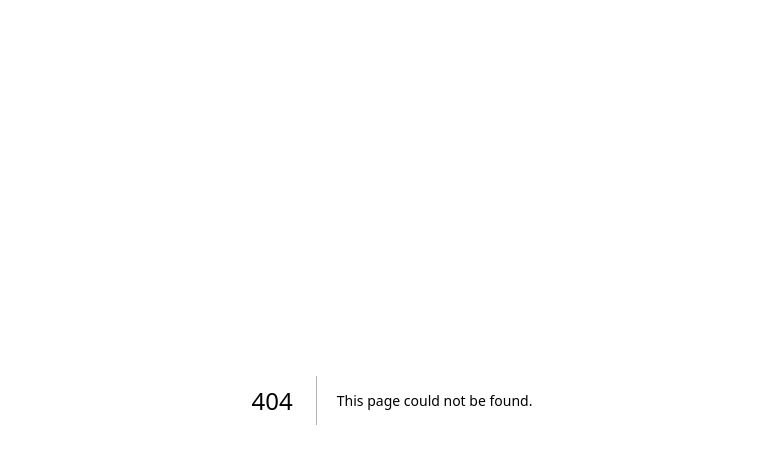
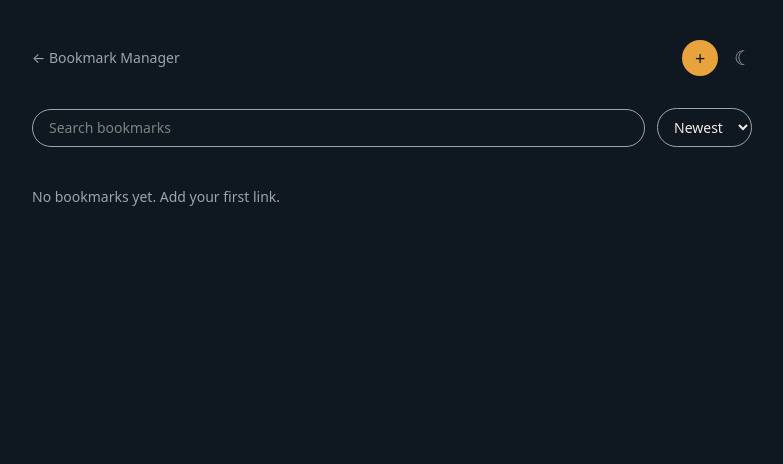
Before and after one commit to davidtiger3622/bookmark_manager, a Next.js app: page /bookmarks in a window 1280 px wide. Before the commit this address had no page. Shown: the top 464 px of the page, without its empty margins (248-1031 px from the left). Built offline with nearby package versions, Linux system fonts and the light colour scheme.

Commit message:
feat: add bookmark storage, grid, search and bookmarks page

```diff
--- /dev/null
+++ b/src/app/bookmarks/page.tsx
@@ -0,0 +1,56 @@
+"use client";
+
+import { useEffect, useMemo, useState } from "react";
+import Link from "next/link";
+import { Bookmark, getBookmarks, addBookmark, toggleFavorite } from "@/lib/storage";
+import { normalizeUrl } from "@/lib/favicon";
+import SearchBar from "@/components/SearchBar";
+import BookmarkGrid from "@/components/BookmarkGrid";
+import AddBookmarkModal from "@/components/AddBookmarkModal";
+import ThemeToggle from "@/components/ThemeToggle";
+
+export default function BookmarksPage() {
+  const [bookmarks, setBookmarks] = useState<Bookmark[]>([]);
+  const [query, setQuery] = useState("");
+  const [sort, setSort] = useState<"date" | "alpha">("date");
+  const [showModal, setShowModal] = useState(false);
+
+  useEffect(() => {
+    setBookmarks(getBookmarks());
+  }, []);
+
+  function handleAdd(name: string, url: string) {
+    setBookmarks(addBookmark(name, normalizeUrl(url)));
+  }
+
+  function handleToggleFavorite(id: string) {
+    setBookmarks(toggleFavorite(id));
+  }
+
+  const filtered = useMemo(() => {
+    const q = query.toLowerCase();
+    const list = bookmarks.filter(
+      (b) => b.name.toLowerCase().includes(q) || b.url.toLowerCase().includes(q)
+    );
+    return [...list].sort((a, b) =>
+      sort === "alpha" ? a.name.localeCompare(b.name) : b.createdAt - a.createdAt
+    );
+  }, [bookmarks, query, sort]);
+
+  return (
+    <main className="mx-auto max-w-3xl px-6 py-10">
+      <div className="flex items-center justify-between">
+        <Link href="/" className="text-sm text-[var(--text-dim)]">&larr; Bookmark Manager</Link>
+        <div className="flex items-center gap-4">
+          <button onClick={() => setShowModal(true)} aria-label="Add bookmark" className="flex h-9 w-9 items-center justify-center rounded-full bg-[var(--accent)] text-lg text-[var(--bg)]">+</button>
+          <ThemeToggle />
+        </div>
+      </div>
+      <div className="mt-8">
+        <SearchBar value={query} onChange={setQuery} sort={sort} onSortChange={setSort} />
+      </div>
+      <BookmarkGrid bookmarks={filtered} onToggleFavorite={handleToggleFavorite} />
+      {showModal && <AddBookmarkModal onAdd={handleAdd} onClose={() => setShowModal(false)} />}
+    </main>
+  );
+}
--- /dev/null
+++ b/src/components/AddBookmarkModal.tsx
@@ -0,0 +1,34 @@
+"use client";
+
+import { useState } from "react";
+
+type Props = {
+  onAdd: (name: string, url: string) => void;
+  onClose: () => void;
+};
+
+export default function AddBookmarkModal({ onAdd, onClose }: Props) {
+  const [name, setName] = useState("");
+  const [url, setUrl] = useState("");
+
+  function handleSubmit(e: React.FormEvent) {
+    e.preventDefault();
+    if (!name.trim() || !url.trim()) return;
+    onAdd(name.trim(), url.trim());
+    onClose();
+  }
+
+  return (
+    <div className="fixed inset-0 z-50 flex items-center justify-center bg-black/50">
+      <form onSubmit={handleSubmit} className="w-full max-w-sm rounded-2xl bg-[var(--bg-card)] p-6">
+        <h2 className="text-lg font-medium">Save a bookmark</h2>
+        <input value={name} onChange={(e) => setName(e.target.value)} placeholder="Name" className="mt-4 w-full rounded-lg border border-[var(--text-dim)] bg-transparent px-3 py-2 text-sm outline-none focus:border-[var(--accent)]" />
+        <input value={url} onChange={(e) => setUrl(e.target.value)} placeholder="Link" className="mt-3 w-full rounded-lg border border-[var(--text-dim)] bg-transparent px-3 py-2 text-sm outline-none focus:border-[var(--accent)]" />
+        <div className="mt-5 flex justify-end gap-3 text-sm">
+          <button type="button" onClick={onClose} className="text-[var(--text-dim)]">Cancel</button>
+          <button type="submit" className="rounded-full bg-[var(--accent)] px-4 py-2 text-[var(--bg)]">Save</button>
+        </div>
+      </form>
+    </div>
+  );
+}
--- /dev/null
+++ b/src/components/BookmarkCircle.tsx
@@ -0,0 +1,25 @@
+"use client";
+
+import { Bookmark } from "@/lib/storage";
+import { getFaviconUrl } from "@/lib/favicon";
+
+type Props = {
+  bookmark: Bookmark;
+  onToggleFavorite: (id: string) => void;
+};
+
+export default function BookmarkCircle({ bookmark, onToggleFavorite }: Props) {
+  return (
+    <div className="group flex w-20 flex-col items-center gap-2">
+      <div className="relative">
+        <button onClick={() => window.open(bookmark.url, "_blank", "noopener,noreferrer")} className="flex h-16 w-16 items-center justify-center rounded-full bg-[var(--bg-card)] shadow-sm transition hover:scale-105">
+          <img src={getFaviconUrl(bookmark.url)} alt="" className="h-8 w-8" />
+        </button>
+        <button onClick={() => onToggleFavorite(bookmark.id)} aria-label="Toggle favorite" className={`absolute -right-1 -top-1 flex h-6 w-6 items-center justify-center rounded-full bg-[var(--bg-card)] text-xs opacity-0 shadow transition group-hover:opacity-100 ${bookmark.favorite ? "opacity-100 text-red-500" : "text-[var(--text-dim)]"}`}>
+          &#9829;
+        </button>
+      </div>
+      <span className="w-full truncate text-center text-xs text-[var(--text-dim)]">{bookmark.name}</span>
+    </div>
+  );
+}
--- /dev/null
+++ b/src/components/BookmarkGrid.tsx
@@ -0,0 +1,40 @@
+"use client";
+
+import { Bookmark } from "@/lib/storage";
+import BookmarkCircle from "./BookmarkCircle";
+
+type Props = {
+  bookmarks: Bookmark[];
+  onToggleFavorite: (id: string) => void;
+};
+
+export default function BookmarkGrid({ bookmarks, onToggleFavorite }: Props) {
+  const favorites = bookmarks.filter((b) => b.favorite);
+  const rest = bookmarks.filter((b) => !b.favorite);
+
+  return (
+    <div className="mt-10 flex flex-col gap-10">
+      {favorites.length > 0 && (
+        <section>
+          <h2 className="mb-4 text-sm text-[var(--text-dim)]">Favorites</h2>
+          <div className="flex flex-wrap gap-6">
+            {favorites.map((b) => (
+              <BookmarkCircle key={b.id} bookmark={b} onToggleFavorite={onToggleFavorite} />
+            ))}
+          </div>
+        </section>
+      )}
+      <section>
+        {rest.length === 0 && favorites.length === 0 ? (
+          <p className="text-sm text-[var(--text-dim)]">No bookmarks yet. Add your first link.</p>
+        ) : (
+          <div className="flex flex-wrap gap-6">
+            {rest.map((b) => (
+              <BookmarkCircle key={b.id} bookmark={b} onToggleFavorite={onToggleFavorite} />
+            ))}
+          </div>
+        )}
+      </section>
+    </div>
+  );
+}
--- /dev/null
+++ b/src/components/SearchBar.tsx
@@ -0,0 +1,20 @@
+"use client";
+
+type Props = {
+  value: string;
+  onChange: (value: string) => void;
+  sort: "date" | "alpha";
+  onSortChange: (sort: "date" | "alpha") => void;
+};
+
+export default function SearchBar({ value, onChange, sort, onSortChange }: Props) {
+  return (
+    <div className="flex items-center gap-3">
+      <input value={value} onChange={(e) => onChange(e.target.value)} placeholder="Search bookmarks" className="w-full rounded-full border border-[var(--text-dim)] bg-transparent px-4 py-2 text-sm outline-none focus:border-[var(--accent)]" />
+      <select value={sort} onChange={(e) => onSortChange(e.target.value as "date" | "alpha")} className="rounded-full border border-[var(--text-dim)] bg-[var(--bg)] px-3 py-2 text-sm outline-none">
+        <option value="date">Newest</option>
+        <option value="alpha">A-Z</option>
+      </select>
+    </div>
+  );
+}
--- /dev/null
+++ b/src/components/ThemeToggle.tsx
@@ -0,0 +1,27 @@
+"use client";
+
+import { useEffect, useState } from "react";
+
+export default function ThemeToggle() {
+  const [theme, setTheme] = useState<"dark" | "light">("dark");
+
+  useEffect(() => {
+    const stored = window.localStorage.getItem("bookmark-manager:theme");
+    const initial = stored === "light" ? "light" : "dark";
+    setTheme(initial);
+    document.documentElement.setAttribute("data-theme", initial);
+  }, []);
+
+  function toggle() {
+    const next = theme === "dark" ? "light" : "dark";
+    setTheme(next);
+    document.documentElement.setAttribute("data-theme", next);
+    window.localStorage.setItem("bookmark-manager:theme", next);
+  }
+
+  return (
+    <button onClick={toggle} aria-label="Toggle theme" className="text-xl leading-none text-[var(--text-dim)] transition hover:text-[var(--accent)]">
+      {theme === "dark" ? "\u263E" : "\u2600"}
+    </button>
+  );
+}
--- /dev/null
+++ b/src/lib/favicon.ts
@@ -0,0 +1,15 @@
+export function getFaviconUrl(url: string): string {
+  try {
+    const domain = new URL(url).hostname;
+    return `https://www.google.com/s2/favicons?domain=${domain}&sz=64`;
+  } catch {
+    return "";
+  }
+}
+
+export function normalizeUrl(url: string): string {
+  if (!/^https?:\/\//i.test(url)) {
+    return `https://${url}`;
+  }
+  return url;
+}
--- /dev/null
+++ b/src/lib/storage.ts
@@ -0,0 +1,51 @@
+export type Bookmark = {
+  id: string;
+  name: string;
+  url: string;
+  favorite: boolean;
+  createdAt: number;
+};
+
+const STORAGE_KEY = "bookmark-manager:bookmarks";
+
+export function getBookmarks(): Bookmark[] {
+  if (typeof window === "undefined") return [];
+  try {
+    const raw = window.localStorage.getItem(STORAGE_KEY);
+    return raw ? (JSON.parse(raw) as Bookmark[]) : [];
+  } catch {
+    return [];
+  }
+}
+
+export function saveBookmarks(bookmarks: Bookmark[]): void {
+  window.localStorage.setItem(STORAGE_KEY, JSON.stringify(bookmarks));
+}
+
+export function addBookmark(name: string, url: string): Bookmark[] {
+  const bookmarks = getBookmarks();
+  const next: Bookmark = {
+    id: crypto.randomUUID(),
+    name,
+    url,
+    favorite: false,
+    createdAt: Date.now(),
+  };
+  const updated = [...bookmarks, next];
+  saveBookmarks(updated);
+  return updated;
+}
+
+export function deleteBookmark(id: string): Bookmark[] {
+  const updated = getBookmarks().filter((b) => b.id !== id);
+  saveBookmarks(updated);
+  return updated;
+}
+
+export function toggleFavorite(id: string): Bookmark[] {
+  const updated = getBookmarks().map((b) =>
+    b.id === id ? { ...b, favorite: !b.favorite } : b
+  );
+  saveBookmarks(updated);
+  return updated;
+}
```
